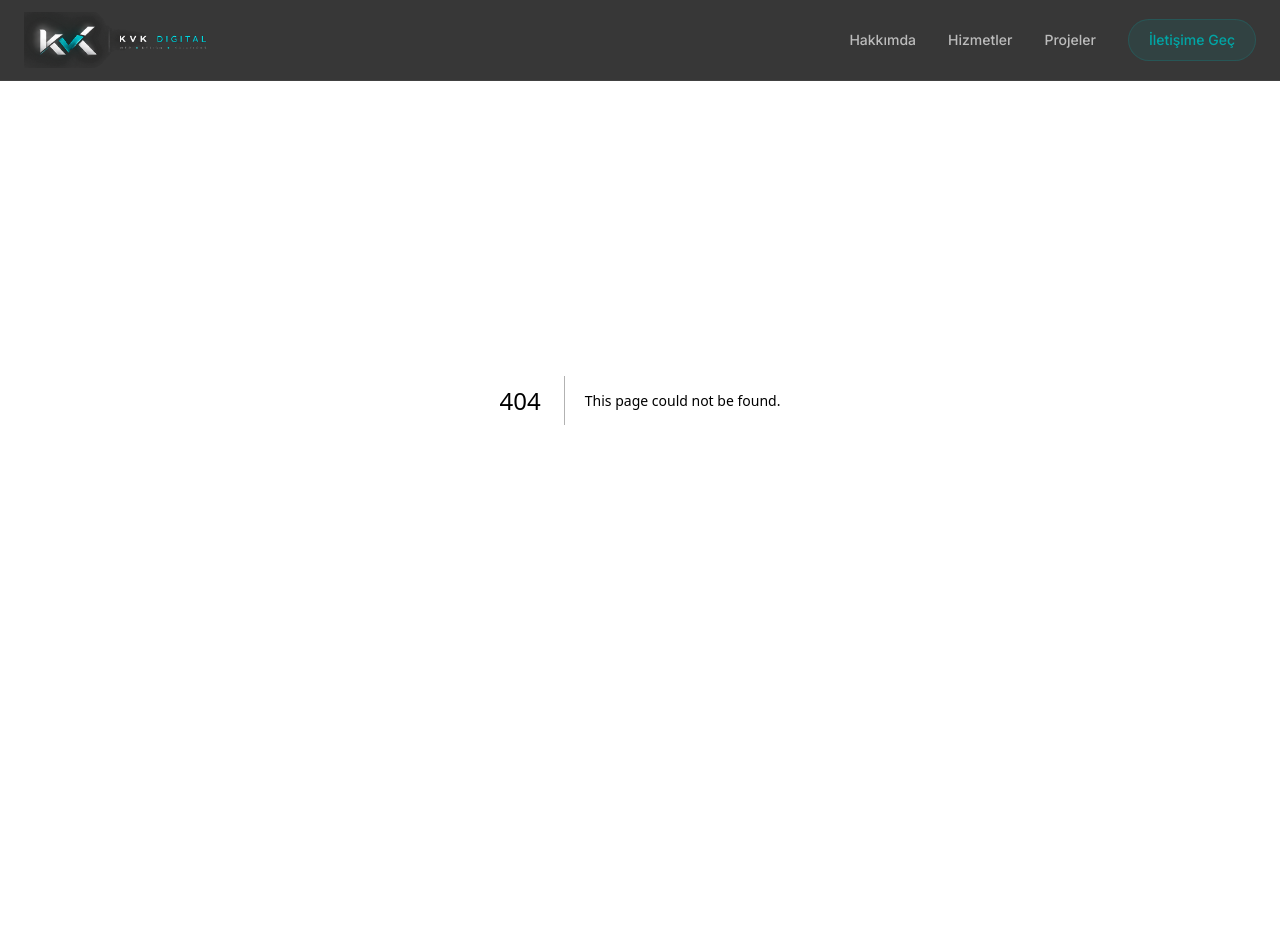
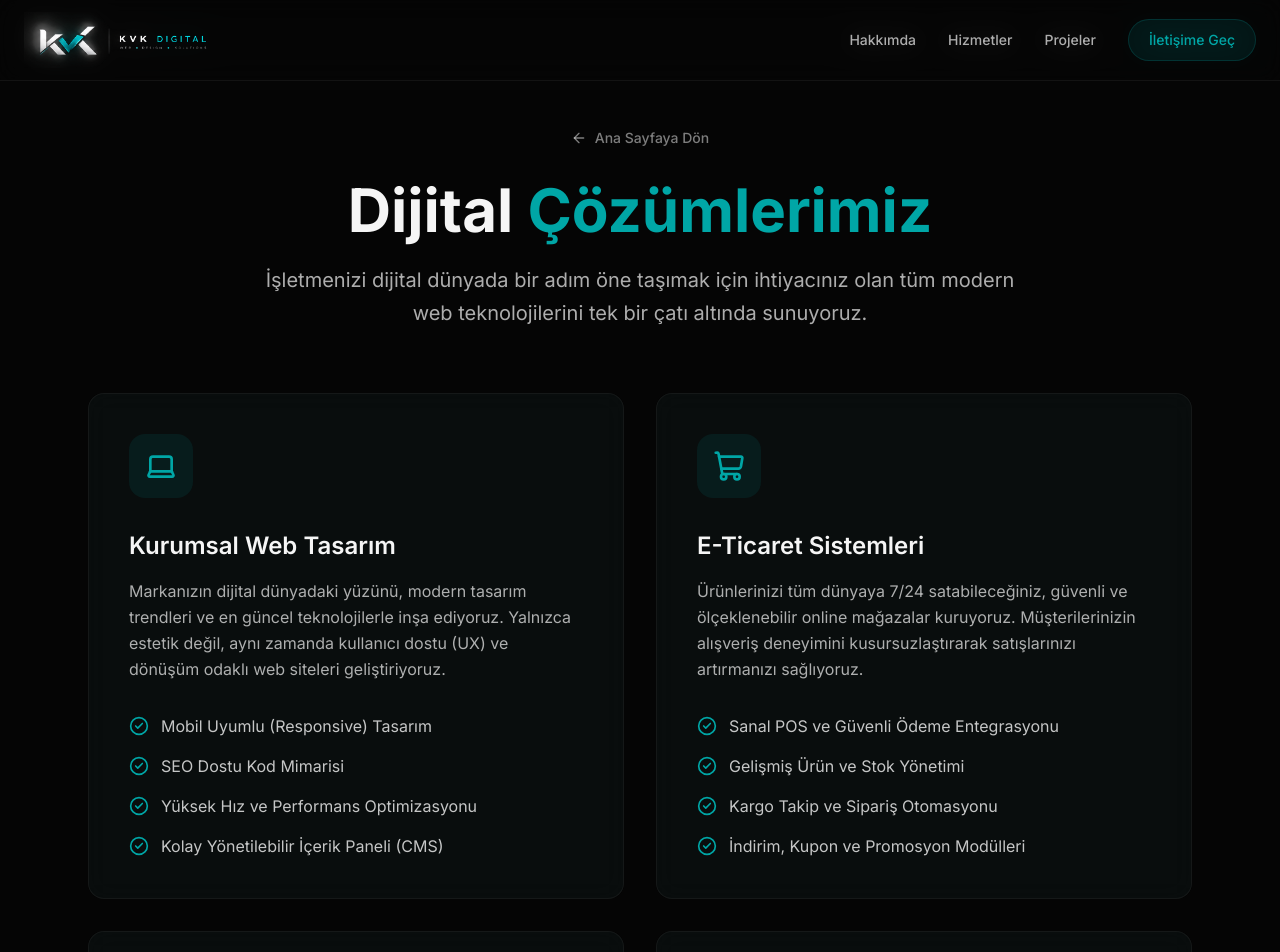
Before and after one commit to ReckyRey05/kvk-dijital, a Next.js app: page /hizmetler in a window 1280 px wide. Before the commit this address had no page. Shown: the top 952 px of the page. Before the commit the page ends 800 px from the top, so only its background shows below. Built offline with nearby package versions, Linux system fonts and the light colour scheme.

Commit message:
feat: create dedicated Hizmetler page and link it from navbar and homepage

```diff
--- /dev/null
+++ b/src/app/hizmetler/page.tsx
@@ -0,0 +1,116 @@
+import Header from "@/components/Header";
+import Footer from "@/components/Footer";
+import { ArrowRight, Laptop, Code2, Sparkles, ShoppingCart, CheckCircle2 } from "lucide-react";
+import Link from "next/link";
+
+const detailedServices = [
+  {
+    id: "web-tasarim",
+    title: "Kurumsal Web Tasarım",
+    description: "Markanızın dijital dünyadaki yüzünü, modern tasarım trendleri ve en güncel teknolojilerle inşa ediyoruz. Yalnızca estetik değil, aynı zamanda kullanıcı dostu (UX) ve dönüşüm odaklı web siteleri geliştiriyoruz.",
+    icon: Laptop,
+    features: [
+      "Mobil Uyumlu (Responsive) Tasarım",
+      "SEO Dostu Kod Mimarisi",
+      "Yüksek Hız ve Performans Optimizasyonu",
+      "Kolay Yönetilebilir İçerik Paneli (CMS)"
+    ]
+  },
+  {
+    id: "e-ticaret",
+    title: "E-Ticaret Sistemleri",
+    description: "Ürünlerinizi tüm dünyaya 7/24 satabileceğiniz, güvenli ve ölçeklenebilir online mağazalar kuruyoruz. Müşterilerinizin alışveriş deneyimini kusursuzlaştırarak satışlarınızı artırmanızı sağlıyoruz.",
+    icon: ShoppingCart,
+    features: [
+      "Sanal POS ve Güvenli Ödeme Entegrasyonu",
+      "Gelişmiş Ürün ve Stok Yönetimi",
+      "Kargo Takip ve Sipariş Otomasyonu",
+      "İndirim, Kupon ve Promosyon Modülleri"
+    ]
+  },
+  {
+    id: "ozel-yazilim",
+    title: "Özel Yazılım Çözümleri",
+    description: "Hazır paketlerin yetersiz kaldığı durumlarda, tamamen işletmenizin iş akışlarına ve ihtiyaçlarına özel web tabanlı yazılımlar (CRM, ERP, B2B portalları) geliştiriyoruz.",
+    icon: Code2,
+    features: [
+      "Tamamen İhtiyaca Özel (Terzi İşi) Geliştirme",
+      "Üçüncü Parti API Entegrasyonları",
+      "Yüksek Güvenlik Standartları",
+      "Ölçeklenebilir Cloud (Bulut) Mimarisi"
+    ]
+  },
+  {
+    id: "ai-cozumleri",
+    title: "Yapay Zeka (AI) Entegrasyonları",
+    description: "İşletmenizi geleceğe taşıyacak yapay zeka araçlarını sistemlerinize entegre ediyoruz. Otomatik müşteri destek botlarından, akıllı içerik üretim sistemlerine kadar iş yükünüzü hafifletiyoruz.",
+    icon: Sparkles,
+    features: [
+      "Akıllı Chatbot (Müşteri Destek) Sistemleri",
+      "Veri Analizi ve Otomasyon",
+      "Kişiselleştirilmiş Kullanıcı Deneyimi",
+      "OpenAI / Claude API Entegrasyonları"
+    ]
+  }
+];
+
+export default function Hizmetler() {
+  return (
+    <main className="flex min-h-screen flex-col items-center overflow-hidden pt-32 pb-16">
+      <Header />
+
+      <div className="container mx-auto px-6 max-w-6xl">
+        <div className="mb-16 text-center max-w-3xl mx-auto">
+          <Link href="/" className="inline-flex items-center gap-2 text-foreground/50 hover:text-accent transition-colors text-sm font-medium mb-8">
+            <ArrowRight className="w-4 h-4 rotate-180" /> Ana Sayfaya Dön
+          </Link>
+          <h1 className="text-4xl md:text-6xl font-bold mb-6">
+            Dijital <span className="text-accent">Çözümlerimiz</span>
+          </h1>
+          <p className="text-xl text-foreground/70 leading-relaxed">
+            İşletmenizi dijital dünyada bir adım öne taşımak için ihtiyacınız olan tüm modern web teknolojilerini tek bir çatı altında sunuyoruz.
+          </p>
+        </div>
+
+        <div className="grid grid-cols-1 lg:grid-cols-2 gap-8 mb-24">
+          {detailedServices.map((service) => (
+            <div key={service.id} className="glass-panel p-8 md:p-10 flex flex-col h-full group hover:border-accent/30 transition-colors duration-500">
+              <div className="w-16 h-16 rounded-2xl bg-accent/10 flex items-center justify-center text-accent mb-8 group-hover:scale-110 transition-transform duration-500">
+                <service.icon className="w-8 h-8" />
+              </div>
+
+              <h2 className="text-2xl font-semibold mb-4">{service.title}</h2>
+              <p className="text-foreground/70 leading-relaxed mb-8 flex-grow">
+                {service.description}
+              </p>
+
+              <ul className="space-y-4">
+                {service.features.map((feature, idx) => (
+                  <li key={idx} className="flex items-start gap-3">
+                    <CheckCircle2 className="w-5 h-5 text-accent shrink-0 mt-0.5" />
+                    <span className="text-foreground/80">{feature}</span>
+                  </li>
+                ))}
+              </ul>
+            </div>
+          ))}
+        </div>
+
+        <div className="glass-panel p-12 text-center bg-accent/5 border-accent/20">
+          <h3 className="text-3xl font-semibold mb-6">Projeniz için doğru çözümü mü arıyorsunuz?</h3>
+          <p className="text-foreground/70 text-lg mb-8 max-w-2xl mx-auto">
+            Hangi hizmetin işletmeniz için en uygun olduğuna karar veremediyseniz, ücretsiz bir dijital danışmanlık görüşmesi ayarlayabiliriz.
+          </p>
+          <Link
+            href="/#contact"
+            className="inline-flex items-center gap-2 px-8 py-4 rounded-full bg-accent text-background font-bold hover:bg-accent/90 transition-colors"
+          >
+            Teklif ve Bilgi Alın
+          </Link>
+        </div>
+      </div>
+
+      <Footer />
+    </main>
+  );
+}
--- a/src/components/Header.tsx
+++ b/src/components/Header.tsx
@@ -10,7 +10,7 @@ export default function Header() {
         </Link>
         <nav className="hidden md:flex items-center gap-8 text-sm font-medium text-foreground/70">
           <Link href="/hakkimda" className="hover:text-accent transition-colors">Hakkımda</Link>
-          <Link href="#" className="hover:text-accent transition-colors">Hizmetler</Link>
+          <Link href="/hizmetler" className="hover:text-accent transition-colors">Hizmetler</Link>
           <Link href="#" className="hover:text-accent transition-colors">Projeler</Link>
           <button className="px-5 py-2.5 rounded-full bg-accent/10 text-accent hover:bg-accent/20 transition-colors border border-accent/20">
             İletişime Geç
--- a/src/components/Services.tsx
+++ b/src/components/Services.tsx
@@ -1,6 +1,7 @@
 "use client";
 
 import { motion } from "framer-motion";
+import Link from "next/link";
 import { Laptop, Code2, Sparkles, ShoppingCart } from "lucide-react";
 
 interface Service {
@@ -70,6 +71,13 @@ export default function Services({ services }: { services: Service[] }) {
             </motion.div>
           ))}
         </div>
+
+        <div className="mt-12 text-center">
+          <Link href="/hizmetler" className="inline-flex items-center gap-2 text-accent font-medium hover:text-white transition-colors group">
+            Tüm Detayları İncele
+            <span className="group-hover:translate-x-1 transition-transform">→</span>
+          </Link>
+        </div>
       </div>
     </section>
   );
```
